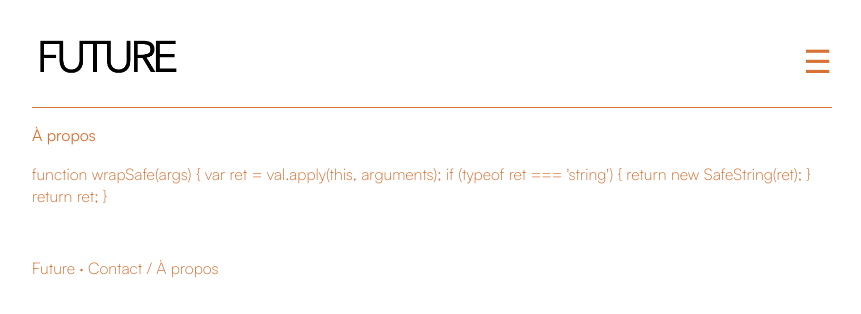
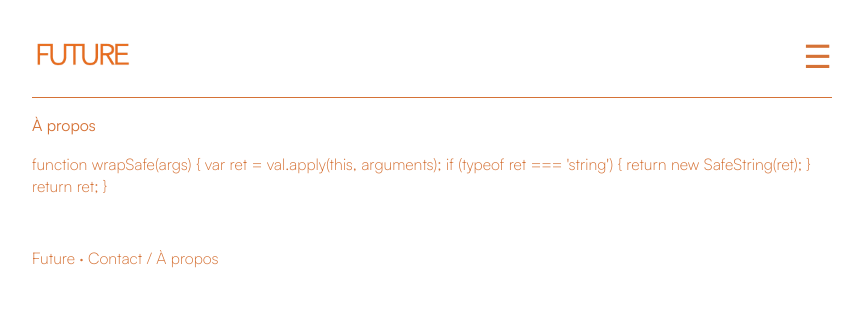
Before and after one commit to adipasquale/future, an Eleventy site: page www/11ty_input/a-propos.njk in a window 1280 px wide. Shown: the whole page, without its empty margins (208-1069 px from the left). Built offline with nearby package versions, Linux system fonts and the light colour scheme; Eleventy itself is replaced by a stand-in of ours; files that its build step writes are made by us from their sources; no server answers; a script that the page names is missing; what marked would draw is missing.

Commit message:
update logo

```diff
--- a/www/11ty_input/_layouts/default.njk
+++ b/www/11ty_input/_layouts/default.njk
@@ -17,7 +17,7 @@
         <div class="title">
           <h1>
             <a href="/">
-              <img src="/img/logo-noir.png" alt="Logo Future" />
+              <img src="/img/logo-orange.png" alt="Logo Future" />
             </a>
           </h1>
         </div>
--- a/www/css/style.css
+++ b/www/css/style.css
@@ -97,7 +97,7 @@ header .title {
   padding: 0;
 }
 header .title img {
-  max-height: 3rem;
+  max-height: 2rem;
 }
 header h2.page-title {
   font-size: 1rem;
```
Also changed, not shown: www/img/logo-orange.png (added).
